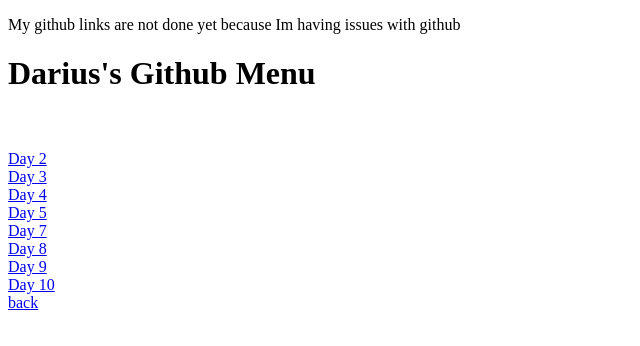
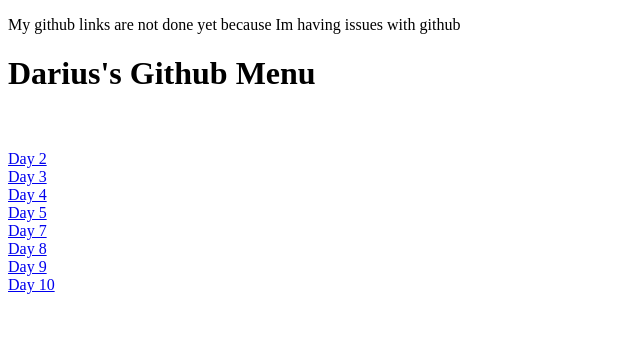
Before and after one commit to Dariusn9/GithubHome, a plain HTML site: page index.html in a window 1280 px wide. Shown: the full height of the page, 0-640 px from the left. Drawn offline with Linux system fonts and the light colour scheme.

Commit message:
Update index.html

```diff
--- a/index.html
+++ b/index.html
@@ -23,7 +23,6 @@
 
 
 <br>
-<a href="file:///C:/Users/W0468712/Documents/Darius%20Nauglers%20Work%20Week%201/AA1.html">back</a>
 
     </body>
     </html>
```
